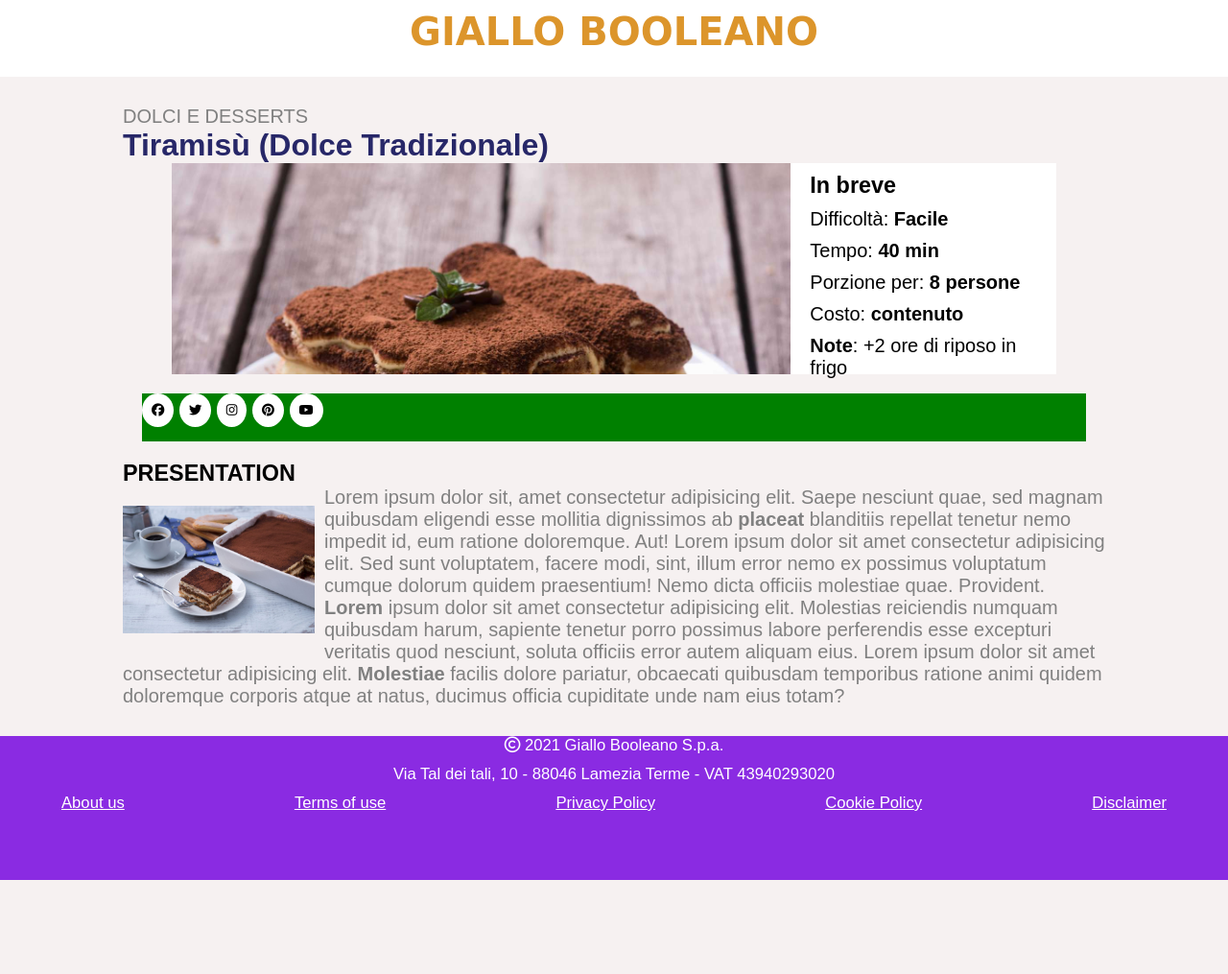
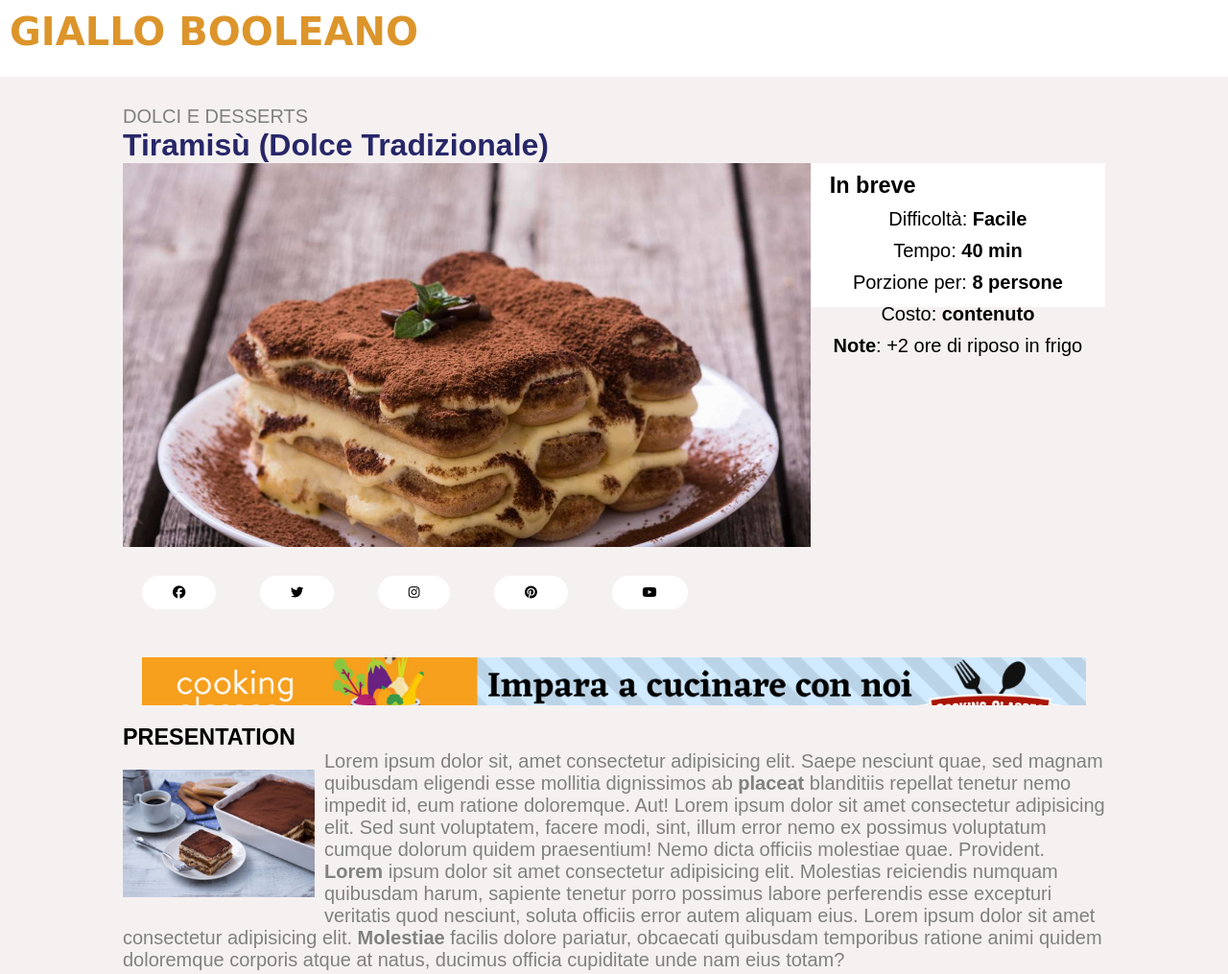
Before and after one commit to Giuseppe-Rizza/htmlcss-responsive-layout, a plain HTML site: page index.html in a window 1280 px wide. Shown: the top 1015 px of the page at 96% size. Before the commit the page ends 917 px from the top, so only its background shows below. Drawn offline with Linux system fonts and the light colour scheme.

Commit message:
[feat] Add tablet version

```diff
--- a/css/style.css
+++ b/css/style.css
@@ -104,7 +104,7 @@ footer {
     background-color: blueviolet;
     text-align: center;
     /* DEBUG */
-    height: 150px;
+    height: 100px;
     font-size: smaller;
     color: white;
 }
@@ -130,6 +130,10 @@ footer a {
 /* versione tablet */
 @media screen and (min-width:768px) {
 
+    header {
+        text-align: left;
+    }
+
     #info_ricetta h2 {
         /* font-size: 30px; */
         font-size: 1.5rem;
@@ -139,11 +143,38 @@ footer a {
         display: inline;
     }
 
+    .row {
+        width: 100%;
+        display: block;
+    }
+
+    ul {
+        display: flex;
+        flex-wrap: wrap;
+        justify-content: space-evenly;
+    }
+
+    .col_video {
+        height: 400px;
+    }
+
+    .col_info {
+        height: 150px;
+    }
+
+    .btn {
+        margin: 30px 20px;
+        border-radius: 30px;
+        padding: 10px 32px;
+    }
+
     #banner {
         display: block;
         /* debug */
-        background-color: green;
+        /* background-color: green; */
         height: 50px;
+        background-image: url(../img/banner.png);
+        background-size: cover;
     }
 
 
@@ -151,12 +182,19 @@ footer a {
         display: table;
         content: "";
         clear: both;
-
     }
 
     #presentation img {
         float: left;
         margin-right: 10px;
+    }
+
+    footer .row {
+        width: 90%;
+        display: flex;
+        justify-content: space-evenly;
+        flex-wrap: wrap;
+        margin: 0 auto;
     }
 
 }
--- a/index.html
+++ b/index.html
@@ -60,14 +60,15 @@
                 </div>
             </section>
 
-            <div id="banner">
-
+            <div>
                 <button class="btn"><i class="fa-brands fa-facebook"></i></button>
                 <button class="btn"><i class="fa-brands fa-twitter"></i></button>
                 <button class="btn"><i class="fa-brands fa-instagram"></i></button>
                 <button class="btn"><i class="fa-brands fa-pinterest"></i></button>
                 <button class="btn"><i class="fa-brands fa-youtube"></i></button>
+            </div>
 
+            <div id="banner">
             </div>
 
             <!-- sezione presentazione -->
```
